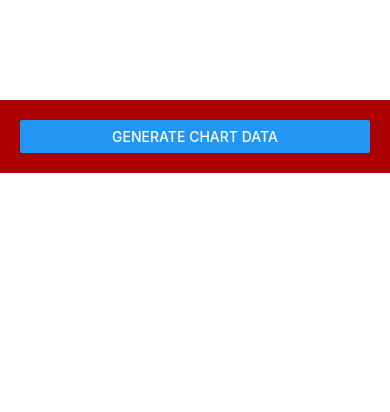
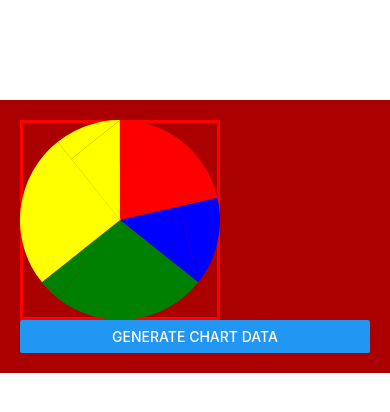
Before and after one commit to oksktank/react-native-pure-chart, a React Native app in the folder examples/: screen / in a window 390 px wide. Shown: the top 412 px of the page. Built offline with nearby package versions, Linux system fonts and the light colour scheme.

Commit message:
make piechart

```diff
--- a/examples/App.js
+++ b/examples/App.js
@@ -7,7 +7,8 @@ export default class App extends React.Component {
     super(props)
     this.generateData = this.generateData.bind(this)
     this.state = {
-      data: []
+      data: [],
+      pieData: [30, 20, 40, 50]
     }
   }
 
@@ -50,6 +51,7 @@ export default class App extends React.Component {
         <View style={{padding: 20}}>
           <PureChart type={'line'} data={this.state.data} />
           <PureChart type={'bar'} data={this.state.data} />
+          <PureChart type={'pie'} data={this.state.pieData} />
           <Button title='Generate chart data' onPress={this.generateData}>
             <Text>Generate chart data</Text>
           </Button>
--- /dev/null
+++ b/examples/pure-chart/components/pie-chart.js
@@ -0,0 +1,269 @@
+import React, { Component } from 'react'
+import { AppRegistry, StyleSheet, View, Text, TouchableWithoutFeedback } from 'react-native'
+class PieChart extends React.Component {
+  constructor (props) {
+    super(props)
+    this.drawPie = this.drawPie.bind(this)
+    this.initData = this.initData.bind(this)
+    this.state = {
+      // pieSize[i] : size of ith pie, piePos[i] : starting position of ith pie;
+      pieSize: [],
+      piePos: [],
+      evtX: 200,
+      evtY: 200
+    }
+  }
+  // initData!!
+  componentDidMount () {
+    this.initData(this.props.data)
+  }
+  componentWillReceiveProps (nextProps) {
+    if (nextProps.data !== this.props.data) {
+      this.initData(nextProps.data)
+    }
+  }
+  // initialize data
+  initData (data) {
+    // validation
+    let sum = 0
+    for (let i = 0; i < data.length; i++) {
+      sum += data[i]
+    }
+    // pieSize에는 각각 라디안값이 들어감
+    let pieSize = data.map((v) => {
+      return v / sum * 2 * Math.PI
+    })
+    let piePos = []
+    piePos[0] = 0
+    for (let i = 1; i < data.length; i++) {
+      piePos[i] = piePos[i - 1] + pieSize[i - 1]
+    }
+    this.setState({
+      pieSize: pieSize,
+      piePos: piePos
+    }, () => {
+      console.log('!!', this.state.piePos)
+      console.log('@@', this.state.pieSize)
+    })
+  }
+  handleEvent (evt) {
+    console.log('x: ' + evt.nativeEvent.locationX + '\ny: ' + evt.nativeEvent.locationY)
+    this.setState({
+      evtX: evt.nativeEvent.locationX,
+      evtY: evt.nativeEvent.locationY
+    })
+  }
+  drawInfo (x, y) {
+    console.log(x + '  ' + y)
+    let dist = Math.pow(Math.pow(x, 2) + Math.pow(y, 2), 0.5)
+    console.log(dist)
+    if (dist <= 100) {
+      let pos = 0
+      let index = -1
+      if (x >= 0 && y >= 0) {
+        pos = Math.PI / 2 - Math.asin(y / dist)
+      } else if (x >= 0 && y <= 0) {
+        pos = Math.PI / 2 - Math.asin(y / dist)
+      } else if (x <= 0 && y <= 0) {
+        pos = Math.PI * 3 / 2 + Math.asin(y / dist)
+      } else {
+        pos = Math.PI * 3 / 2 + Math.asin(y / dist)
+      }
+      for (let i = 0; i < this.state.piePos.length; i++) {
+        console.log('확인' + this.state.piePos[i])
+        if (this.state.piePos[i] > pos) break
+        index++
+      }
+      let marginLeft = x
+      let marginTop = -y
+
+      console.log(pos + ' ' + index + ' ' + marginLeft + ' ' + marginTop)
+
+      return (
+        <View style={{
+          width: 100,
+          height: 80,
+          borderWidth: 3,
+          borderColor: 'black',
+          marginLeft: marginLeft,
+          marginTop: marginTop
+        }} >
+          <Text>{Math.round(this.state.pieSize[index] / (2 * Math.PI) * 10000) / 100 + '\n' + this.props.data[index]} </Text>
+        </View>
+
+      )
+    }
+  }
+  drawTest (angle, color) {
+    return (
+      <View style={{
+        // ##위치 정해야함
+        width: 100 + Math.sin(angle) * 100,
+        height: (1 - Math.cos(angle)) * 100,
+        borderWidth: 0,
+        borderColor: '#00AA00'
+      }}>
+        <View style={{}}>
+          {
+              // 사각형 그릴 공간 여기에 .parent {overflow: hidden}을 넣을 것
+          }
+          {(console.log('test2'))}
+          <View style={[styles.circle, {
+            backgroundColor: color
+          }]} />
+          <View style={{
+            // 덮어씨우는 정사각형 반은 투명 반은 흰색
+            flexDirection: 'row',
+            width: 200,
+            height: 200,
+            transform: [{ rotate: `${angle}rad` }]
+          }}>
+            {(console.log('test3', angle))}
+            <View style={{
+              width: 100,
+              height: 200,
+              backgroundColor: 'transparent'
+            }} />
+            <View style={{
+              width: 100,
+              height: 200,
+              backgroundColor: 'white'
+            }} />
+            {(console.log('test4'))}
+          </View>
+        </View>
+      </View>
+    )
+  }
+  drawPie (angle, color) {
+    (console.log('testStart'))
+    // angle: 0 ~ 2PI
+    return (
+      <View>
+        {angle > 1 / 2 * Math.PI ? (
+          <View style={{position: 'relative'}}>
+            {this.drawPie(1 / 2 * Math.PI, color)}
+            {(console.log('test'))}
+            <View style={{
+
+              position: 'absolute',
+              transform: [{ rotate: `${1 / 2 * Math.PI}rad` }]
+            }}>
+              {this.drawPie(angle - 1 / 2 * Math.PI, color)}
+            </View>
+          </View>
+        ) : (
+          // 예각인 파이를 그릴 공간
+          <View style={{
+            position: 'relative',
+            width: 200,
+            height: 200
+          }}>
+            {(console.log('test'))}
+            <View style={{
+              width: Math.sin(angle) * 100,
+              position: 'relative',
+              marginLeft: 100,
+              overflow: 'hidden',
+              borderColor: '#AA0000',
+              borderWidth: 0,
+              height: (1 - Math.cos(angle)) * 100
+            }}>
+              <View style={{left: -100}}>
+                {this.drawTest(angle, color)}
+              </View>
+            </View>
+            <View style={{
+              // right triangle
+              width: 0,
+              height: 0,
+              left: 100,
+              borderBottomWidth: Math.cos(angle) * 100,
+              borderBottomColor: 'transparent',
+              borderLeftWidth: Math.sin(angle) * 100,
+              borderLeftColor: color
+            }} />
+            {(console.log('test5'))}
+          </View>
+          )}
+      </View>
+    )
+  }
+  drawT () {
+    let pies = []
+    if (this.state.pieSize.length === 0) return null
+    for (let i = 0; i < this.state.pieSize.length; i++) {
+      pies.push(
+        <View key={`t${i}`} style={{
+          transform: [{ rotate: `${this.state.piePos[i]}rad` }],
+          position: 'absolute'
+        }}>
+          {this.drawPie(this.state.pieSize[i], this.props.colors[i])
+            }
+        </View>
+        )
+    }
+    return (
+      pies
+    )
+  }
+  render () {
+    return (
+      <View>
+
+        <TouchableWithoutFeedback onPress={(evt) => this.handleEvent(evt)} >
+          <View style={styles.container}>
+            {
+              this.drawT()
+            }
+            {
+              this.drawInfo(this.state.evtX - 100, -this.state.evtY + 100)
+            }
+          </View>
+
+        </TouchableWithoutFeedback>
+      </View>
+    )
+  }
+}
+
+PieChart.defaultProps = {
+  data: [200000, 1000000],
+  colors: ['red', 'blue', 'green', 'yellow', 'pink']
+}
+const styles = StyleSheet.create({
+  container: {
+    width: 200,
+    height: 200,
+    alignItems: 'center',
+    justifyContent: 'center',
+    borderColor: 'red',
+    borderWidth: 3
+  },
+  // 반지름이 100인 원
+  circle: {
+    width: 200,
+    position: 'absolute',
+    height: 200,
+    borderRadius: 100
+  },
+  // 정사각형을 반토막낸 직사각형
+  rectangle: {
+    width: 100,
+    height: 200,
+    left: 0,
+    position: 'absolute',
+    backgroundColor: 'transparent'
+  },
+  // 우반원
+  rightHalfCircle: {
+    width: 100,
+    height: 200,
+    left: 100,
+    position: 'absolute',
+    borderBottomRightRadius: 200,
+    borderTopRightRadius: 200
+  }
+})
+
+export default PieChart
--- a/examples/pure-chart/index.js
+++ b/examples/pure-chart/index.js
@@ -3,6 +3,7 @@ import PropTypes from 'prop-types'
 import {View} from 'react-native'
 import LineChart from './components/line-chart'
 import ColumnChart from './components/column-chart'
+import PieChart from './components/pie-chart'
 export default class PureChart extends React.Component {
   constructor (props) {
     super(props)
@@ -14,7 +15,7 @@ export default class PureChart extends React.Component {
     } else if (this.props.type === 'bar') {
       return <ColumnChart data={this.props.data} primaryColor={this.props.color} />
     } else if (this.props.type === 'pie') {
-      return null
+      return <PieChart data={this.props.data} primaryColor={this.props.color} />
     }
   }
   render () {
```
